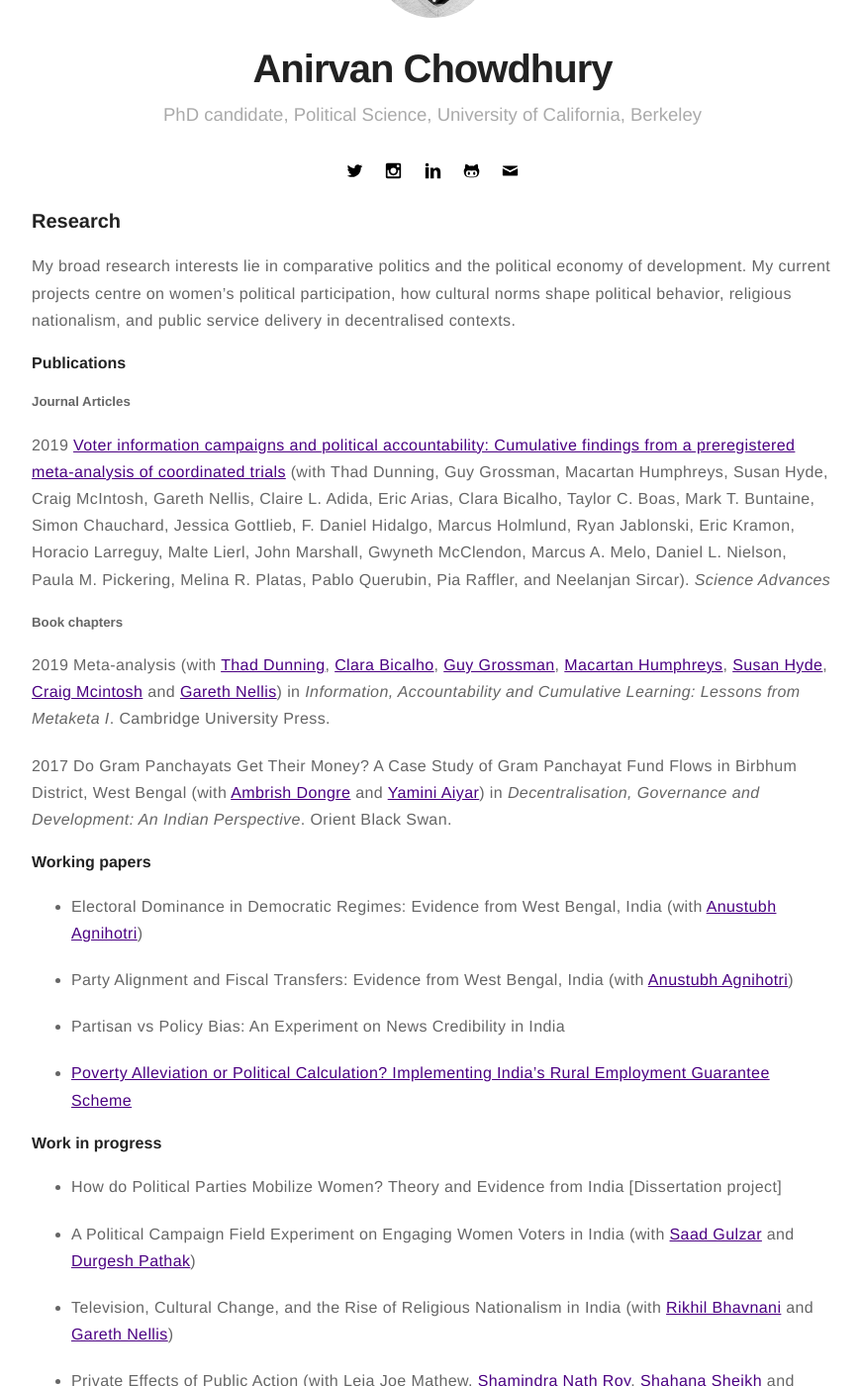
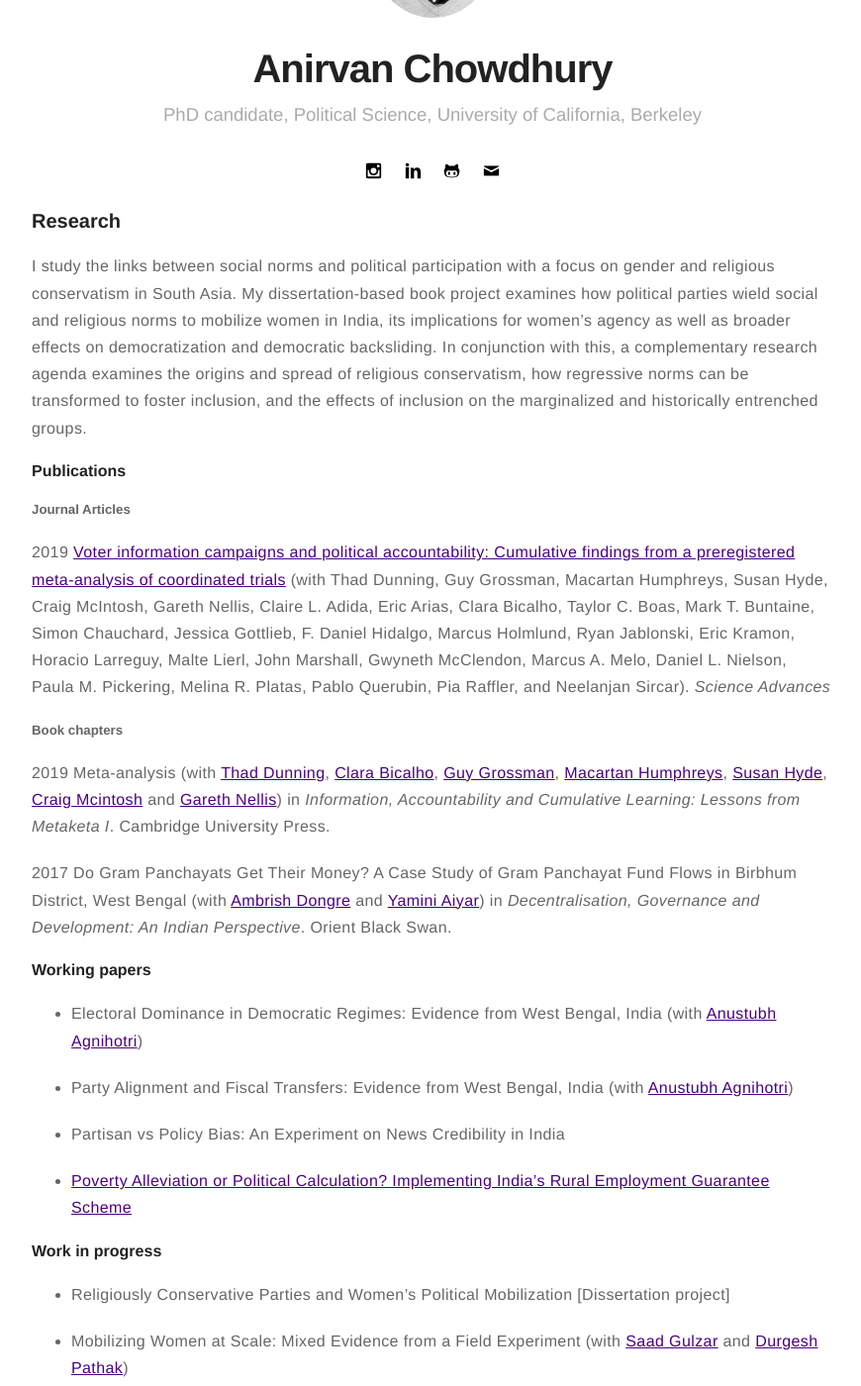
Before and after one commit to anirvanchowdhury/anirvanchowdhury.github.io, a Jekyll site: the page built from research.md, in a window 1280 px wide and 1400 px high, scrolled down 243 px. Shown: the whole window at 99% size, without its empty margins (203-1073 px from the left). Built offline with Jekyll 4.4.1, drawn with Linux system fonts in a browser that asks for light colours; some of the changed text lies outside the part shown.

Commit message:
market updates

```diff
--- a/_config.yml
+++ b/_config.yml
@@ -36,7 +36,7 @@ disqus:
 
 # if you don't have any of social below, comment the line
 # facebook: myfacebook
-twitter: chyawanprash
+# twitter: chyawanprash
 # google: mygoogle
 instagram: anirvanc
 # pinterest: mypinterest
--- a/research.md
+++ b/research.md
@@ -5,7 +5,7 @@ permalink: /research/index.html
 ---
 
 ### Research
-My broad research interests lie in comparative politics and the political economy of development. My current projects centre on women's political participation, how cultural norms shape political behavior, religious nationalism, and public service delivery in decentralised contexts.
+I study the links between social norms and political participation with a focus on gender and religious conservatism in South Asia. My dissertation-based book project examines how political parties wield social and religious norms to mobilize women in India, its implications for women's agency as well as broader effects on democratization and democratic backsliding. In conjunction with this, a complementary research agenda examines the origins and spread of religious conservatism, how regressive norms can be transformed to foster inclusion, and the effects of inclusion on the marginalized and historically entrenched groups.
 
 #### Publications
 
@@ -27,15 +27,13 @@ My broad research interests lie in comparative politics and the political econom
 * [Poverty Alleviation or Political Calculation? Implementing India's Rural Employment Guarantee Scheme](https://papers.ssrn.com/sol3/papers.cfm?abstract_id=2555738)
 
 #### Work in progress
-* How do Political Parties Mobilize Women? Theory and Evidence from India [Dissertation project]
+* Religiously Conservative Parties and Women's Political Mobilization [Dissertation project]
 
-* A Political Campaign Field Experiment on Engaging Women Voters in India (with [Saad Gulzar](http://saadgulzar.com/) and [Durgesh Pathak](http://aamaadmiparty.org/teams/durgesh-pathak/))
+* Mobilizing Women at Scale: Mixed Evidence from a Field Experiment (with [Saad Gulzar](http://saadgulzar.com/) and [Durgesh Pathak](http://aamaadmiparty.org/teams/durgesh-pathak/))
 
 * Television, Cultural Change, and the Rise of Religious Nationalism in India (with [Rikhil Bhavnani](https://faculty.polisci.wisc.edu/bhavnani/) and [Gareth Nellis](http://www.garethnellis.com/))
 
-* Private Effects of Public Action (with Leja Joe Mathew, [Shamindra Nath Roy](https://www.cprindia.org/people/shamindra-nath-roy), [Shahana Sheikh](https://politicalscience.yale.edu/people/shahana-sheikh) and [Priyadarshini Singh](https://www.cprindia.org/people/priyadarshini-singh))
-
-* The Colonial Origins of Hindu-Muslim Violence in India (with [Aaditya Dar](https://aadityadar.com/) and [Rahul Verma](http://polisci.berkeley.edu/people/person/rahul-verma))
+* Majoritarian Responses to Minority Mobilization: Evidence from Citizenship Protests in Delhi (with [Shahana Sheikh](https://politicalscience.yale.edu/people/shahana-sheikh), [Leja Joe Mathew](https://polisci.brown.edu/people/leja-joe-mathew), and [Shamindra Nath Roy](https://www.cprindia.org/people/shamindra-nath-roy))
 
 #### Other writing
 ##### Women and politics
```
Also changed, not shown: about.md (+1 -1 lines).
